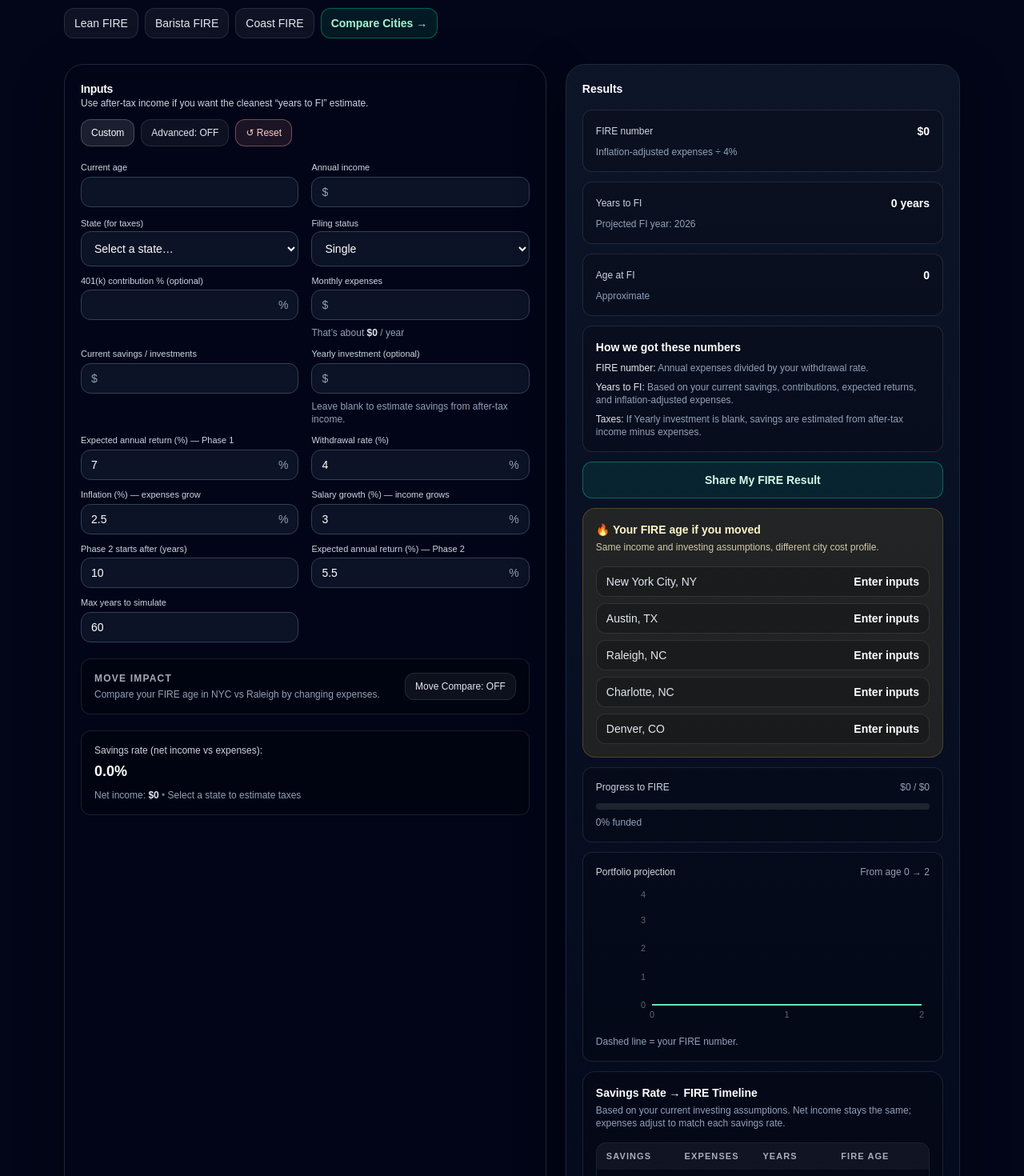
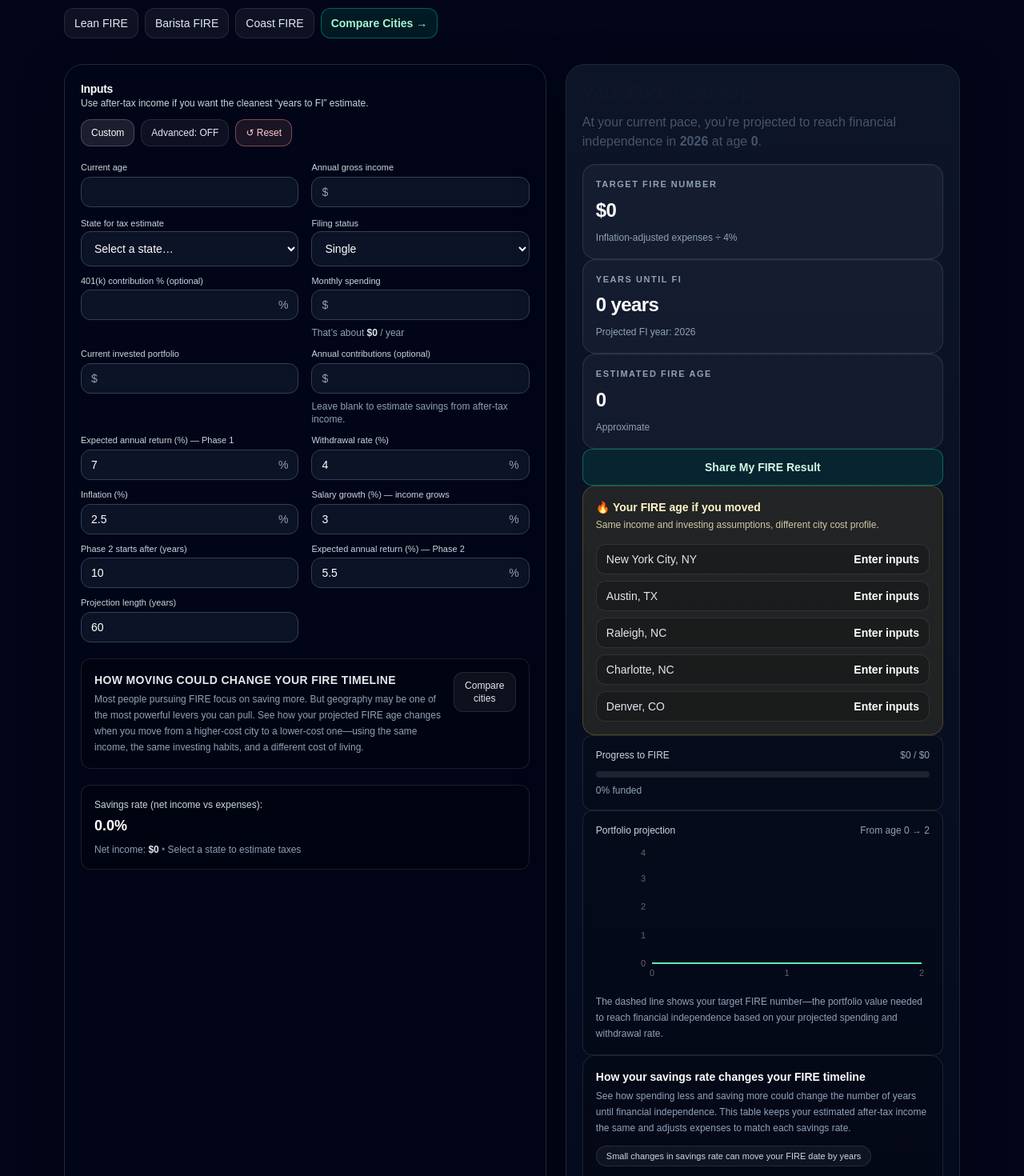
Before and after one commit to unmovedrooted/relocation-by-numbers, a Next.js app: page /fire-calculator in a window 1280 px wide. Shown: the part 180-1650 px from the top of the page at 80% size. Built offline with nearby package versions, Linux system fonts and the light colour scheme.

Commit message:
Update FIRE calculator page copy and UI

```diff
--- a/src/app/page.tsx
+++ b/src/app/page.tsx
@@ -21,16 +21,35 @@ export default function Page() {
     <main className="min-h-screen bg-gradient-to-b from-slate-50 to-white text-slate-900 dark:bg-slate-950 dark:text-slate-100">
       {/* Page header (normalized) */}
       <header className="py-10 text-center">
-        <h1 className="text-2xl sm:text-3xl md:text-4xl font-bold text-slate-900 text-center">
-  See How Far Your Salary Goes in Another State
+   <h1 className="text-3xl font-bold tracking-tight text-slate-900 sm:text-4xl">
+  See how taxes, expenses, and moving cities change your FIRE date
 </h1>
 
-   <p className="mx-auto mt-2 max-w-2xl text-sm sm:text-base text-gray-900">
-  Compare taxes, housing costs, and real affordability before you move.
+<p className="mt-3 max-w-3xl text-base leading-7 text-slate-600 sm:text-lg">
+  Your FIRE date can change depending on where you live. See by how much.
 </p>
-
         <div className="mx-auto mt-6 h-1 w-16 rounded-full bg-blue-600/80" />
       </header>
+
+      {/* Add the How it works block here */}
+
+  <div className="mt-4 max-w-3xl rounded-2xl border border-slate-200 bg-slate-50 p-5">
+    <h2 className="text-sm font-semibold uppercase tracking-wide text-slate-700">
+      How it works
+    </h2>
+
+    <p className="mt-3 text-sm leading-6 text-slate-700 sm:text-base">
+      Your FIRE number is based on a simple idea: <strong>how much you spend each year, divided by your withdrawal rate</strong>. But that target is not fixed—it changes with your location.
+    </p>
+
+    <p className="mt-3 text-sm leading-6 text-slate-700 sm:text-base">
+      Your <strong>state shapes your taxes</strong>. Your <strong>city shapes your spending</strong>. Together, they shape <strong>how quickly you can build wealth</strong>.
+    </p>
+
+    <p className="mt-3 text-sm leading-6 text-slate-700 sm:text-base">
+      This calculator estimates <strong>after-tax income by state</strong>, accounts for <strong>inflation and salary growth</strong>, and lets you compare your <strong>FIRE timeline across cities</strong>. The <strong>Move Impact</strong> section highlights how relocating could move your FIRE date closer.
+    </p>
+  </div>
 
       {/* Main content container (consistent rhythm) */}
       <section className="mx-auto max-w-5xl px-4 sm:px-6 pb-12 space-y-10">
--- a/src/components/FireCalculator.tsx
+++ b/src/components/FireCalculator.tsx
@@ -734,7 +734,7 @@ const [inputs, setInputs] = useState<Inputs>(() => ({
           />
 
           <Field
-            label="Annual income"
+            label="Annual gross income"
             value={inputs.income}
             onChange={(v) => setInputs((s) => ({ ...s, income: clamp(v, 0, 2_000_000) }))}
             prefix="$"
@@ -742,7 +742,7 @@ const [inputs, setInputs] = useState<Inputs>(() => ({
 
           {/* State dropdown (no default) */}
           <label className="block">
-            <div className="pt-[2px] mb-0.5 text-[11px] leading-tight font-medium text-slate-300">State (for taxes)</div>
+            <div className="pt-[2px] mb-0.5 text-[11px] leading-tight font-medium text-slate-300">State for tax estimate</div>
             <select
               className="h-11 w-full rounded-xl border border-slate-700 bg-slate-900/80 px-3 text-sm text-white shadow-inner outline-none transition focus:border-emerald-400/50 focus:ring-4 focus:ring-emerald-400/10"
               value={inputs.state}
@@ -783,7 +783,7 @@ const [inputs, setInputs] = useState<Inputs>(() => ({
           />
 
           <Field
-            label="Monthly expenses"
+            label="Monthly spending"
             value={inputs.expensesMonthly}
             onChange={(v) => setInputs((s) => ({ ...s, expensesMonthly: clamp(v, 0, 200_000) }))}
             prefix="$"
@@ -797,7 +797,7 @@ const [inputs, setInputs] = useState<Inputs>(() => ({
           {/* Convenience fields (ALWAYS shown).
               In advanced mode these will auto-fill brokerage if brokerage is still 0. */}
           <Field
-            label="Current savings / investments"
+            label="Current invested portfolio"
             value={inputs.currentPortfolio}
             onChange={(v) =>
               setInputs((s) => {
@@ -812,7 +812,7 @@ const [inputs, setInputs] = useState<Inputs>(() => ({
           />
 
           <Field
-            label="Yearly investment (optional)"
+            label="Annual contributions (optional)"
             value={inputs.yearlyInvestment}
             onChange={(v) =>
               setInputs((s) => {
@@ -861,7 +861,7 @@ const [inputs, setInputs] = useState<Inputs>(() => ({
               </div>
 
               <Field
-                label="401(k) yearly contribution"
+                label="401(k) annual contribution"
                 value={inputs.contrib401k}
                 onChange={(v) => setInputs((s) => ({ ...s, contrib401k: clamp(v, 0, 500_000) }))}
                 prefix="$"
@@ -908,7 +908,7 @@ const [inputs, setInputs] = useState<Inputs>(() => ({
           />
 
           <Field
-            label="Inflation (%) — expenses grow"
+            label="Inflation (%)"
             value={inputs.inflationPct}
             onChange={(v) => setInputs((s) => ({ ...s, inflationPct: clamp(v, 0, 10) }))}
             suffix="%"
@@ -935,19 +935,20 @@ const [inputs, setInputs] = useState<Inputs>(() => ({
           />
 
           <Field
-            label="Max years to simulate"
+            label="Projection length (years)"
             value={inputs.maxYears}
             onChange={(v) => setInputs((s) => ({ ...s, maxYears: clamp(v, 1, 80) }))}
           />
 
          <div className="sm:col-span-2 mt-2 rounded-xl border border-white/10 bg-black/20 p-4">
-            <div className="flex items-center justify-between gap-3">
+  <div className="flex flex-col gap-3 sm:flex-row sm:items-start sm:justify-between">
     <div>
-                <div className="text-xs font-semibold tracking-widest text-slate-300/80">
-                  MOVE IMPACT
+      <div className="text-sm font-semibold uppercase tracking-wide text-slate-200">
+        How moving could change your FIRE timeline
       </div>
-                <div className="mt-1 text-xs text-slate-400">
-                  Compare your FIRE age in NYC vs Raleigh by changing expenses.
+      <div className="mt-1 max-w-2xl text-xs leading-5 text-slate-400">
+        Most people pursuing FIRE focus on saving more. But geography may be one of the most powerful levers you can pull.
+        See how your projected FIRE age changes when you move from a higher-cost city to a lower-cost one—using the same income, the same investing habits, and a different cost of living.
       </div>
     </div>
 
@@ -960,14 +961,14 @@ const [inputs, setInputs] = useState<Inputs>(() => ({
           : "border-white/10 bg-white/5 text-slate-200 hover:bg-white/10",
       ].join(" ")}
     >
-                {inputs.moveCompareOn ? "Move Compare: ON" : "Move Compare: OFF"}
+      {inputs.moveCompareOn ? "Hide city comparison" : "Compare cities"}
     </button>
   </div>
 
   {inputs.moveCompareOn ? (
     <div className="mt-4 grid gap-4 sm:grid-cols-2">
       <Field
-                  label="Monthly expenses in Raleigh"
+        label="Projected monthly expenses after moving"
         value={inputs.movedExpensesMonthly}
         onChange={(v) =>
           setInputs((s) => ({ ...s, movedExpensesMonthly: clamp(v, 0, 200_000) }))
@@ -975,7 +976,7 @@ const [inputs, setInputs] = useState<Inputs>(() => ({
         prefix="$"
       />
       <div className="text-xs text-slate-400 self-end">
-                  Tip: set this using your relocation calculator’s “after move” estimate.
+        Tip: Use your relocation calculator’s estimated monthly spending after the move.
         <div className="mt-1">
           Annual:{" "}
           <span className="font-semibold text-slate-200">
@@ -1013,22 +1014,29 @@ const [inputs, setInputs] = useState<Inputs>(() => ({
       {/* Results */}
       <div className="space-y-4">
         <div className="rounded-3xl border border-slate-800 bg-gradient-to-b from-slate-900/90 to-slate-950/90 p-5 shadow-[0_20px_60px_rgba(0,0,0,0.35)] backdrop-blur-sm">
-          <div className="text-sm font-semibold">Results</div>
+         <h2 className="text-2xl font-bold tracking-tight text-slate-900">
+  Your FIRE roadmap
+</h2>
 
-          <div className="mt-4 grid gap-3">
-            <AdSenseBlock
-              slot={process.env.NEXT_PUBLIC_ADSENSE_SLOT_TOP || ""}
-              className="rounded-xl border border-white/10 bg-black/20 p-3"
-            />
+<p className="mb-4 mt-2 text-sm leading-6 text-slate-600 sm:text-base">
+  {result.yearsToFI === null || fiAge === null ? (
+    <>At your current pace, financial independence is not projected within {inputs.maxYears} years.</>
+  ) : (
+    <>
+      At your current pace, you’re projected to reach financial independence in{" "}
+      <strong>{fiYear}</strong> at age <strong>{fiAge}</strong>.
+    </>
+  )}
+</p>
 
 <Stat
-              label="FIRE number"
+  label="Target FIRE Number"
   value={Number.isFinite(result.fireNumber) ? money(result.fireNumber, 0) : "—"}
   helper={`Inflation-adjusted expenses ÷ ${inputs.withdrawalRatePct}%`}
 />
 
 <Stat
-              label="Years to FI"
+  label="Years Until FI"
   value={result.yearsToFI === null ? "Not reached" : `${result.yearsToFI} years`}
   helper={
     result.yearsToFI === null
@@ -1037,11 +1045,15 @@ const [inputs, setInputs] = useState<Inputs>(() => ({
   }
 />
 
-            <Stat label="Age at FI" value={fiAge === null ? "—" : `${fiAge}`} helper="Approximate" />
+<Stat
+  label="Estimated FIRE Age"
+  value={fiAge === null ? "—" : `${fiAge}`}
+  helper="Approximate"
+/>
 
 {inputs.advanced ? (
   <Stat
-                label="Target tracking"
+    label="Target Tracking"
     value={
       result.yearsToFI === null || targetDelta === null
         ? "—"
@@ -1050,23 +1062,8 @@ const [inputs, setInputs] = useState<Inputs>(() => ({
           : `${targetDelta} yrs behind`
     }
     helper={`Target FIRE age: ${inputs.targetFireAge}`}
-
   />
 ) : null}
-            <div className="rounded-xl border border-white/10 bg-black/20 p-4">
-  <div className="text-sm font-semibold text-white">How we got these numbers</div>
-  <div className="mt-2 space-y-2 text-xs text-slate-400">
-    <div>
-      <span className="font-medium text-slate-200">FIRE number:</span> Annual expenses divided by your withdrawal rate.
-    </div>
-    <div>
-      <span className="font-medium text-slate-200">Years to FI:</span> Based on your current savings, contributions, expected returns, and inflation-adjusted expenses.
-    </div>
-    <div>
-      <span className="font-medium text-slate-200">Taxes:</span> If Yearly investment is blank, savings are estimated from after-tax income minus expenses.
-    </div>
-  </div>
-</div>
 
 {/* Share Result */}
 <button
@@ -1257,24 +1254,33 @@ Share My FIRE Result
     </ResponsiveContainer>
   </div>
 
-  <div className="mt-2 text-xs text-slate-400">Dashed line = your FIRE number.</div>
+  <div className="mt-2 text-xs leading-5 text-slate-400">
+  The dashed line shows your target FIRE number—the portfolio value needed to reach financial independence based on your projected spending and withdrawal rate.
+</div>
 </div>
 
 <div className="rounded-2xl border border-white/10 bg-black/20 p-4">
   <div className="flex items-center justify-between gap-3">
     <div>
-      <div className="text-sm font-semibold text-white">Savings Rate → FIRE Timeline</div>
-      <div className="mt-1 text-xs text-slate-400">
-        Based on your current investing assumptions. Net income stays the same; expenses adjust to match each savings rate.
+      <div className="text-sm font-semibold text-white">
+        How your savings rate changes your FIRE timeline
+      </div>
+      <div className="mt-1 max-w-2xl text-xs leading-5 text-slate-400">
+        See how spending less and saving more could change the number of years until financial independence.
+        This table keeps your estimated after-tax income the same and adjusts expenses to match each savings rate.
       </div>
     </div>
   </div>
 
+  <div className="mt-3 inline-flex rounded-full border border-white/10 bg-white/5 px-3 py-1 text-[11px] font-medium text-slate-300">
+    Small changes in savings rate can move your FIRE date by years
+  </div>
+
   <div className="mt-4 overflow-hidden rounded-xl border border-white/10">
     <div className="grid grid-cols-4 bg-white/5 px-3 py-2 text-[11px] font-semibold tracking-widest text-slate-300/80">
-      <div>SAVINGS</div>
-      <div>EXPENSES</div>
-      <div>YEARS</div>
+      <div>SAVINGS RATE</div>
+      <div>ANNUAL SPENDING</div>
+      <div>YEARS TO FI</div>
       <div>FIRE AGE</div>
     </div>
 
@@ -1297,8 +1303,8 @@ Share My FIRE Result
     </div>
   </div>
 
-  <div className="mt-3 text-xs text-slate-400">
-    Tip: This table becomes most meaningful after you set Income, Monthly Expenses, and either Yearly Investment or the advanced contribution fields.
+  <div className="mt-3 text-xs leading-5 text-slate-400">
+    Tip: This table becomes more useful after you set your income, monthly expenses, and yearly contributions.
   </div>
 </div>
 
@@ -1323,19 +1329,27 @@ Share My FIRE Result
 
           </div>
         </div>
-      </div>
+
     </section>
   );
 }
 
 function Stat({ label, value, helper }: { label: string; value: ReactNode; helper?: ReactNode }) {
   return (
-    <div className="rounded-xl border border-white/10 bg-black/20 p-4">
-      <div className="flex items-center justify-between gap-3">
-        <div className="text-xs font-medium text-slate-300">{label}</div>
-        <div className="text-sm font-semibold text-white">{value}</div>
+    <div className="rounded-2xl border border-white/10 bg-white/[0.04] p-4 shadow-[inset_0_1px_0_rgba(255,255,255,0.03)]">
+      <div className="text-[11px] font-semibold uppercase tracking-[0.14em] text-slate-400">
+        {label}
       </div>
-      {helper ? <div className="mt-2 text-xs text-slate-400">{helper}</div> : null}
+
+      <div className="mt-2 text-2xl font-semibold tracking-tight text-white">
+        {value}
+      </div>
+
+      {helper ? (
+        <div className="mt-2 text-xs leading-5 text-slate-400">
+          {helper}
+        </div>
+      ) : null}
     </div>
   );
 }
```
Lines whose indentation alone changed are shown as unchanged.
